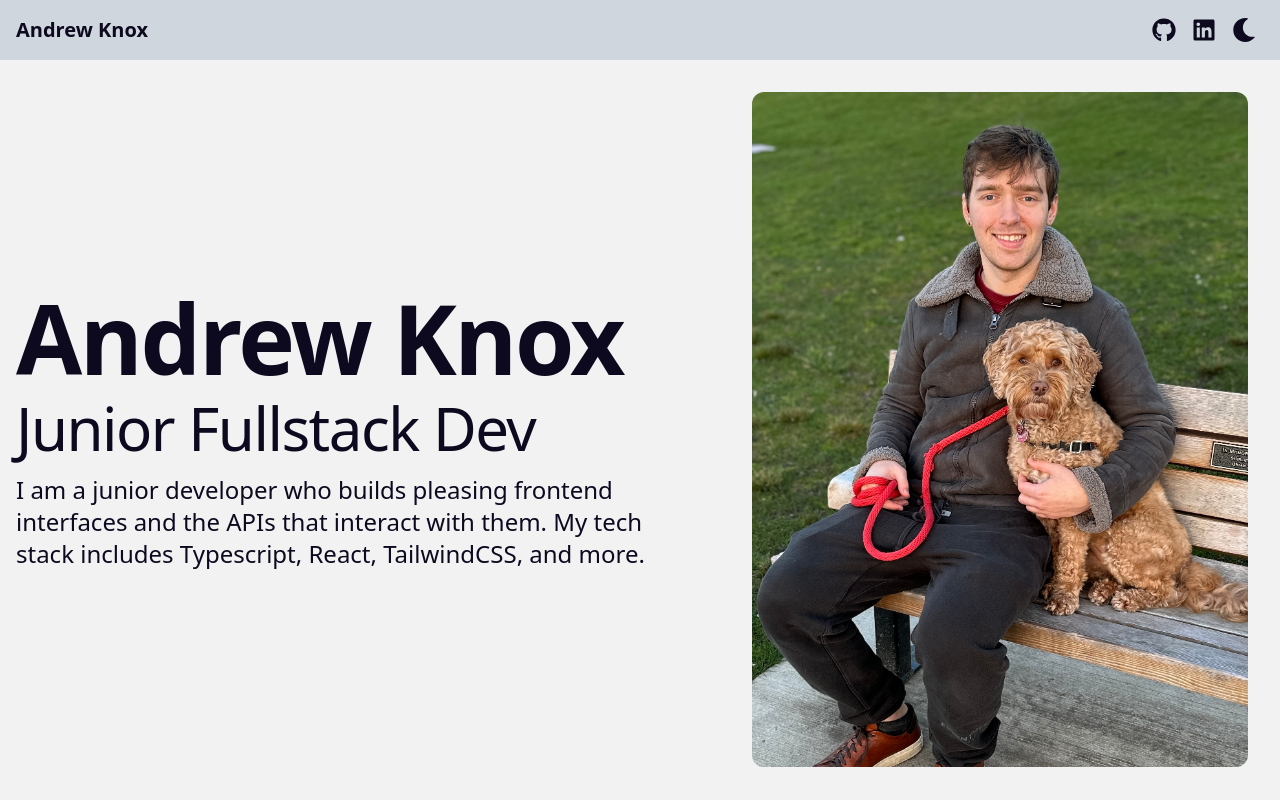
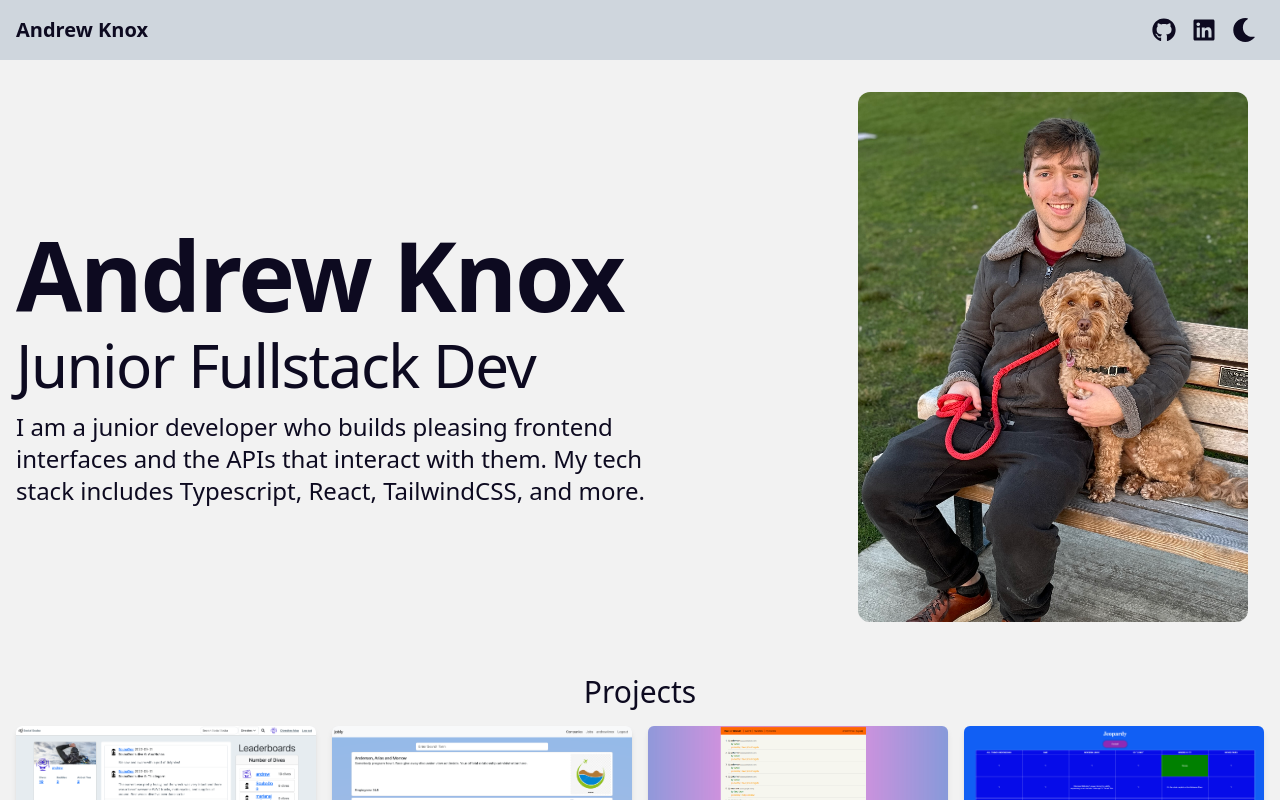
Before and after one commit to knox-dude/knox-dude.github.io, a React (Vite) app: page /about in a window 1280 px wide. Shown: the top 800 px of the page. Built offline with nearby package versions, Linux system fonts and the light colour scheme.

Commit message:
added a silly little caption for the image, changed image scale

```diff
--- a/src/Components/About.tsx
+++ b/src/Components/About.tsx
@@ -14,8 +14,9 @@ function About() {
           React, TailwindCSS, and more.
         </p>
       </div>
-      <div className=" m-2 h-auto max-w-md p-2 xl:max-w-lg">
-        <img className="rounded-xl" src="photos/andrew-photo.jpeg" alt="" />
+      <div className=" group w-2/3 m-2 h-auto sm:w-1/3 p-2">
+        <img className="hover: rounded-xl" src="photos/andrew-photo.jpeg" alt="" />
+        <p className="scale-0 group-hover:scale-100 duration-300 text text-center text-sm">"Wow he has a cute dog? We should hire him!"</p>
       </div>
     </div>
   )
```
